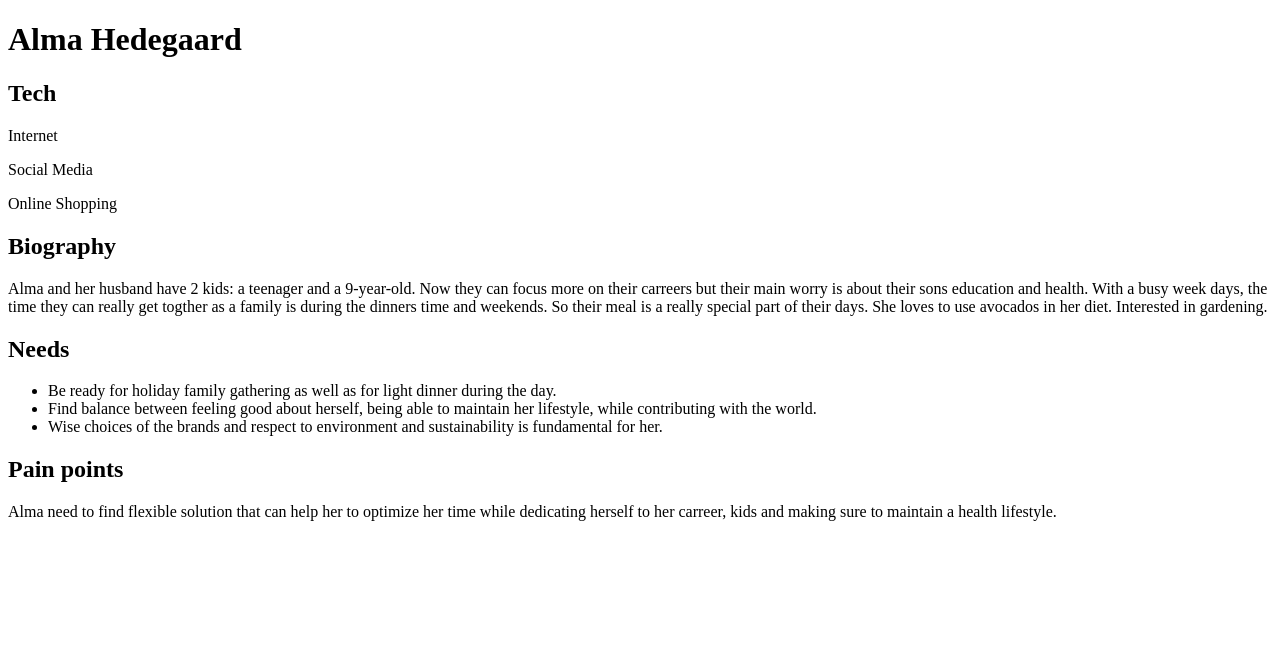
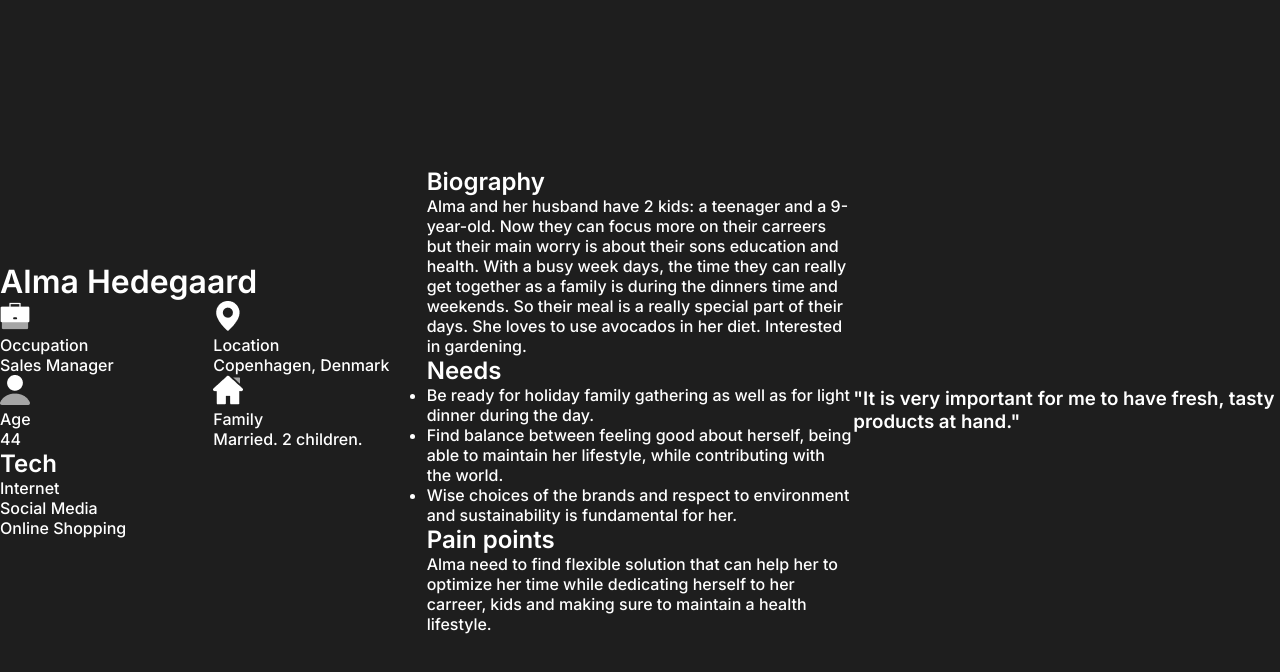
Before and after one commit to Zinfira/CV_card, a plain HTML site: page index.html in a window 1280 px wide. Drawn offline with Linux system fonts and the light colour scheme.

Commit message:
display 3 columns, give BEM class naming for column 1

```diff
--- a/index.html
+++ b/index.html
@@ -8,56 +8,85 @@
   <link rel="preconnect" href="https://fonts.googleapis.com">
   <link rel="preconnect" href="https://fonts.gstatic.com" crossorigin>
   <link href="https://fonts.googleapis.com/css2?family=Inter:wght@500;600&display=swap" rel="stylesheet">
+  <link rel="stylesheet" href="styles.css">
 </head>
 <body>
   <div class="wrapper">
+    <div class="column">
       <header>
-      <h1>Alma
-        Hedegaard</h1>
+        <h1>Alma Hedegaard</h1>
       </header>
-    <main class="main">
-      <div class="occupation"></div>
-      <div class="location"></div>
-      <div class="age"></div>
-      <div class="family"></div>
+      <main class="column-1-content">
+        <div class="column-1-content__info">
+          <img class="info-images" src="img/briefcase.png" alt="briefcase">
+          <p>Occupation</p>
+          <p>Sales Manager</p>
+        </div>
+        <div class="column-1-content__info">
+          <img class="info-images" src="img/location.png" alt="location">
+          <p>Location</p>
+          <p>Copenhagen, Denmark</p>
+        </div>
+        <div class="column-1-content__info">
+          <img class="info-images" src="img/person.png" alt="person">
+          <p>Age</p>
+          <p>44</p>
+        </div>
+        <div class="column-1-content__info">
+          <img class="info-images" src="img/home.png" alt="house">
+          <p>Family</p>
+          <p>Married. 2 children.</p>
+        </div>
       </main>
       <section>
         <h2>Tech</h2>
         <div class="tech-bar">
-        <div class="tech-bar-text">
+          <div class="tech-bar__text">
             <p>Internet</p>
           </div>
-        <div class="tech-bar-line"></div>
-        <div class="tech-bar-text">
+          <div class="tech-bar__line internet"></div>
+          <div class="tech-bar__text">
             <p>Social Media</p>
           </div>
-        <div class="tech-bar-line"></div>
-        <div class="tech-bar-text">
+          <div class="tech-bar__line media"></div>
+          <div class="tech-bar__text">
             <p>Online Shopping</p>
           </div>
-        <div class="tech-bar-line"></div>
+          <div class="tech-bar__line shopping"></div>
         </div>
       </section>
+    </div>
+    <div class="column">
       <section>
         <h2>Biography</h2>
-      <p>Alma and her husband have 2 kids: a teenager and a 9-year-old. Now they can focus more on their carreers but their main worry is about their sons education and health. With a busy week days, the time they can really get togther as a family is during the dinners time and weekends. So their meal is a really special part of their days. She loves to use avocados in her diet. Interested in gardening.</p>
+        <p>Alma and her husband have 2 kids: a teenager and a 9-year-old. Now they can focus more on their carreers but
+          their main worry is about their sons education and health. With a busy week days, the time they can really get
+          together as a family is during the dinners time and weekends. So their meal is a really special part of their
+          days. She loves to use avocados in her diet. Interested in gardening.</p>
       </section>
       <section>
         <h2>Needs</h2>
         <ul>
           <li>Be ready for holiday family gathering as well as for light dinner during the day.</li>
-        <li>Find balance between feeling good about herself, being able to maintain her lifestyle, while contributing with the world.</li>
+          <li>Find balance between feeling good about herself, being able to maintain her lifestyle, while contributing
+            with the world.</li>
           <li>Wise choices of the brands and respect to environment and sustainability is fundamental for her.</li>
         </ul>
       </section>
       <section>
         <h2>Pain points</h2>
-      <p>Alma need to find flexible solution that can help her to optimize her time while dedicating herself to her carreer, kids and making sure to maintain a health lifestyle.  </p>
+        <p>Alma need to find flexible solution that can help her to optimize her time while dedicating herself to her
+          carreer, kids and making sure to maintain a health lifestyle. </p>
       </section>
+    </div>
+    <div class="column">
       <section>
         <img src="" alt="">
-      <div class="quote"></div>
+        <div class="quote">
+          <h3>"It is very important for me to have fresh, tasty products at hand."</h3>
+        </div>
       </section>
+    </div>
   </div>
 </body>
 </html>
--- a/styles.css
+++ b/styles.css
@@ -1,3 +1,41 @@
+* {
+  margin: 0;
+  padding: 0;
+}
+
 body {
   font-family: 'Inter', sans-serif;
+  background-color: #1E1E1E;
+  color: #FFFFFF;
 }
+
+html, body {
+  height: 100vh;
+}
+
+.wrapper {
+  display: flex;
+  justify-content: space-around;
+  align-items: center;
+  justify-content: center;
+  height: 100%;
+}
+
+.column {
+  flex: 30%;
+  flex-direction: column;
+}
+
+.column-1-content {
+  display: flex;
+  align-items: flex-start;
+  flex-wrap: wrap;
+}
+
+.column-1-content__info {
+  width: 50%;
+}
+
+.info-images {
+  size: 30px 30px;
+}
```
Also changed, not shown: img/Persona.png (added). Lines whose indentation alone changed are shown as unchanged.
